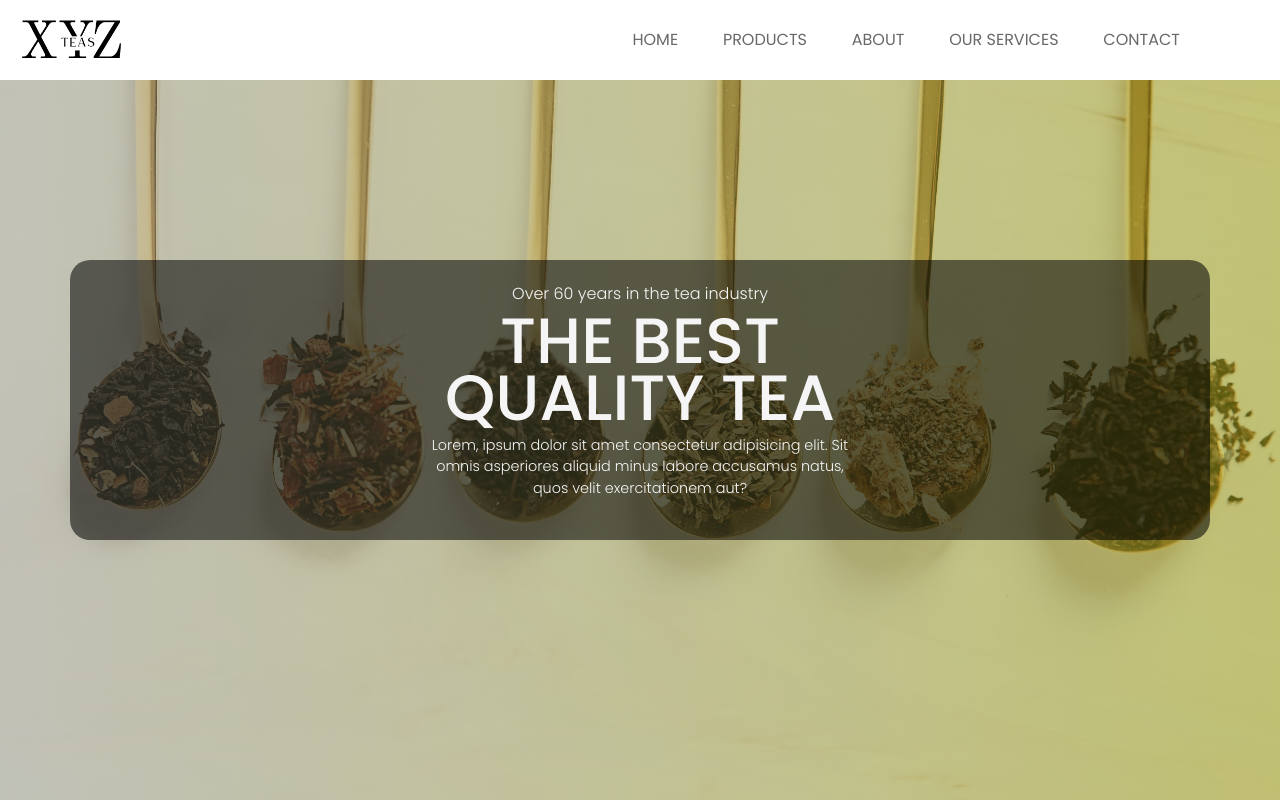
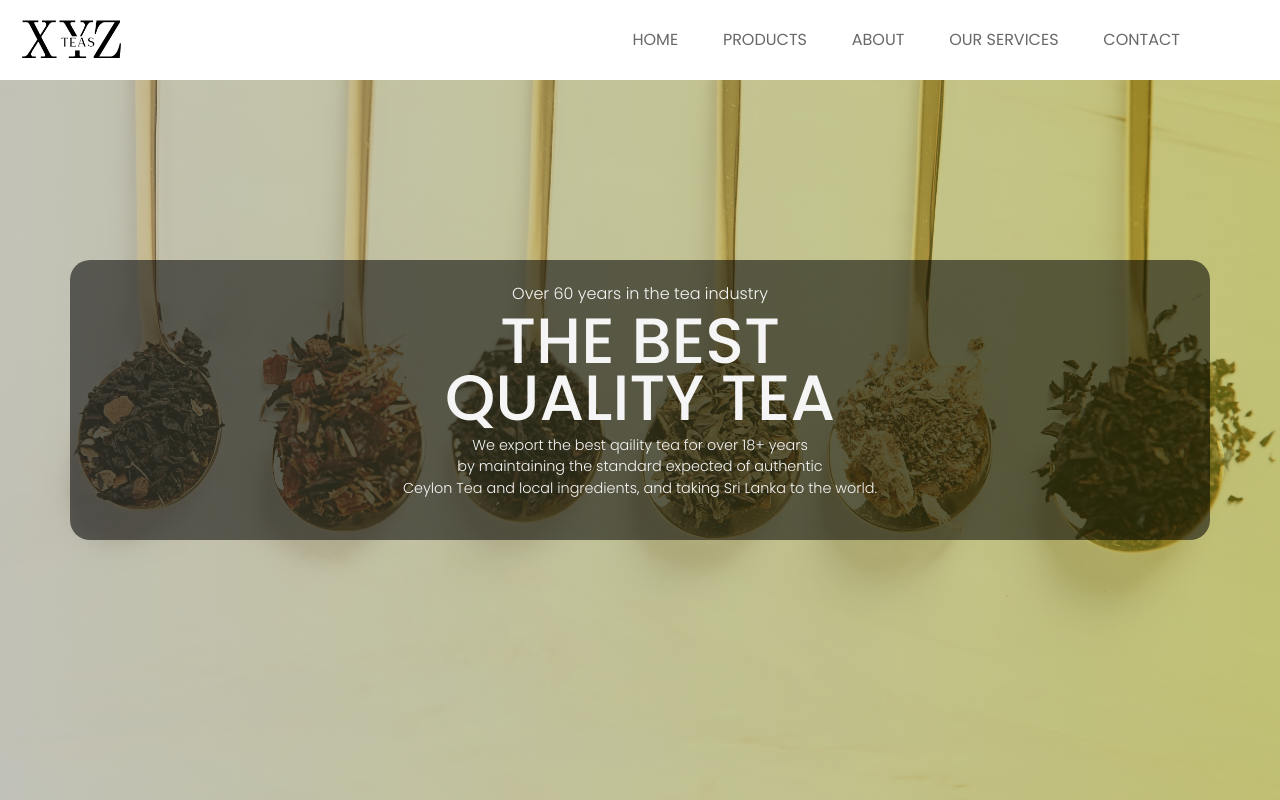
Before and after one commit to Thinushika/XYZteas_website, a Next.js app: page / in a window 1280 px wide. Shown: the top 800 px of the page. Built offline with nearby package versions, Linux system fonts and the light colour scheme.

Commit message:
description changes

```diff
--- a/components/layoutComponents/LandingUI.jsx
+++ b/components/layoutComponents/LandingUI.jsx
@@ -47,9 +47,11 @@ const LandingUI = () => {
               fontSize: "0.9em",
             }}
           >
-            Lorem, ipsum dolor sit amet consectetur adipisicing elit. Sit
-            <br /> omnis asperiores aliquid minus labore accusamus natus,
-            <br /> quos velit exercitationem aut?
+            We export the best qaility tea for over 18+ years
+            <br />
+            by maintaining the standard expected of authentic
+            <br />
+            Ceylon Tea and local ingredients, and taking Sri Lanka to the world.
           </p>
         </div>
       </div>
```
